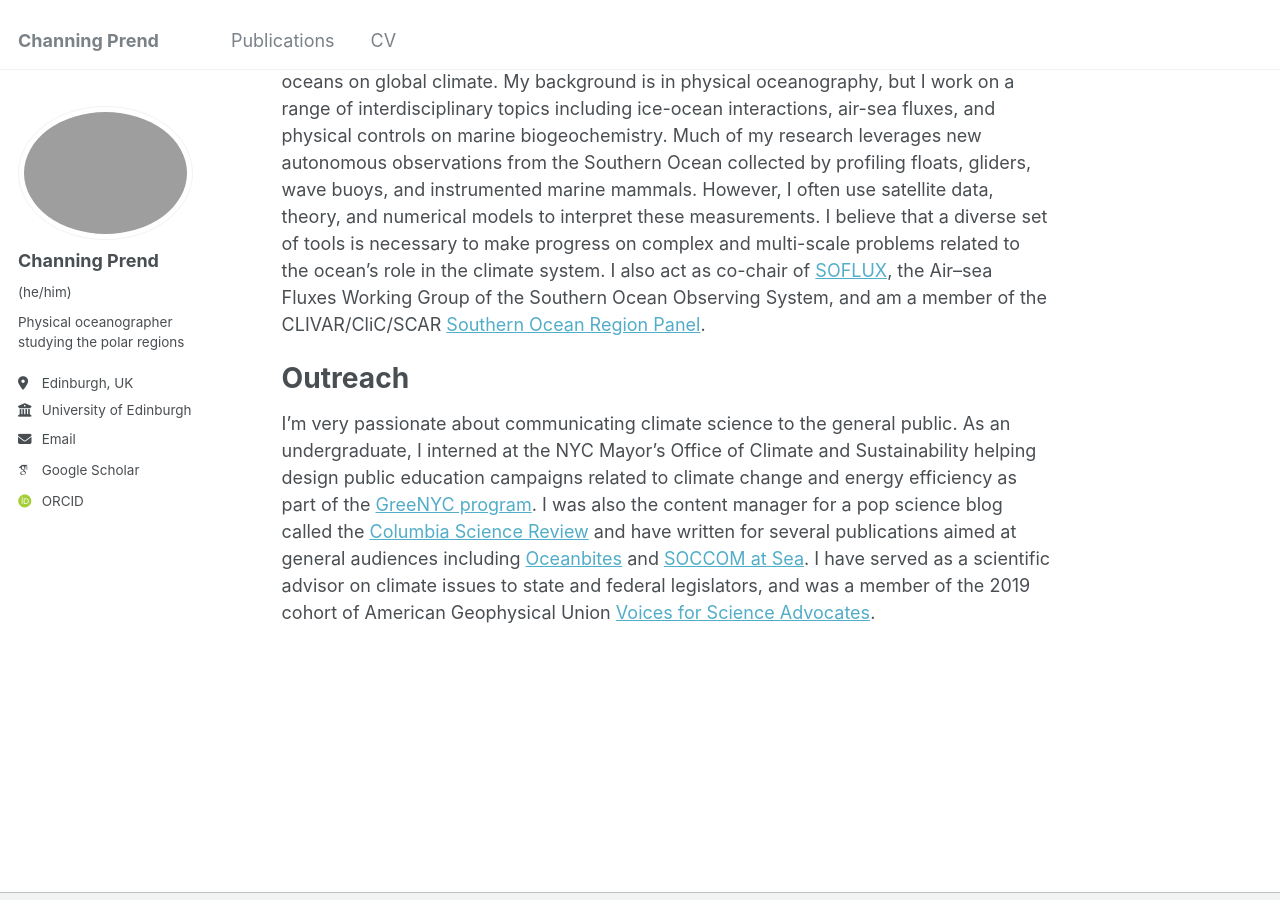
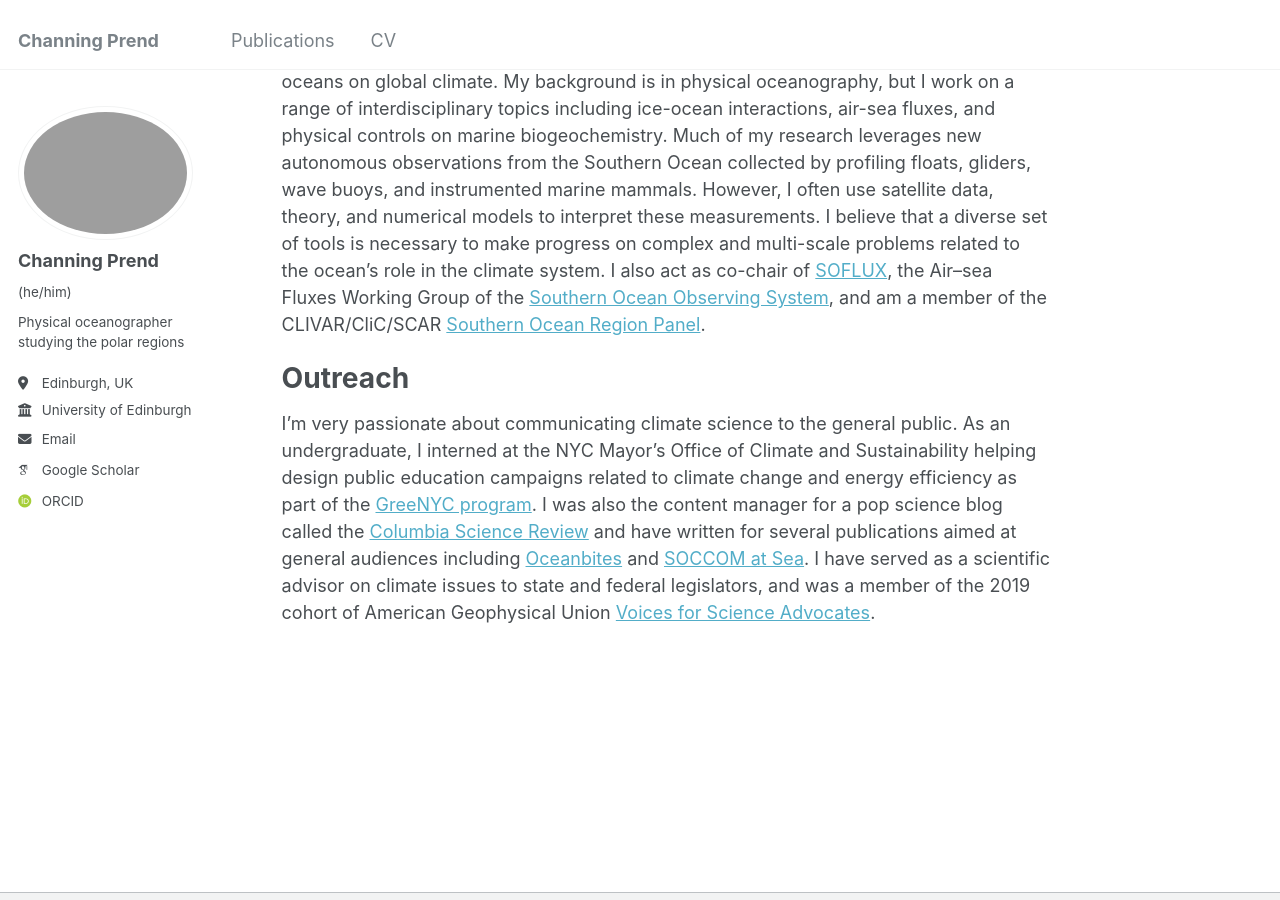
Before and after one commit to cprend/cprend.github.io, a Jekyll site: the page built from _pages/about.md, in a window 1280 px wide and 900 px high, scrolled down 394 px. Built offline with Jekyll 4.4.1, drawn with Linux system fonts in a browser that asks for light colours; some web fonts are replaced; some of the changed lines change nothing that is shown.

Commit message:
Update about.md

```diff
--- a/_pages/about.md
+++ b/_pages/about.md
@@ -11,7 +11,7 @@
 
 Research interests
 ======
-The goal of my research, broadly speaking, is to understand the impact of the polar oceans on global climate. My background is in physical oceanography, but I work on a range of interdisciplinary topics including ice-ocean interactions, air-sea fluxes, and physical controls on marine biogeochemistry. Much of my research leverages new autonomous observations from the Southern Ocean collected by profiling floats, gliders, wave buoys, and instrumented marine mammals. However, I often use satellite data, theory, and numerical models to interpret these measurements. I believe that a diverse set of tools is necessary to make progress on complex and multi-scale problems related to the ocean's role in the climate system. I also act as co-chair of [SOFLUX](https://soos.aq/activities/cwg/soflux), the Air--sea Fluxes Working Group of the Southern Ocean Observing System, and am a member of the CLIVAR/CliC/SCAR [Southern Ocean Region Panel](https://www.clivar.org/clivar-panels/southern).
+The goal of my research, broadly speaking, is to understand the impact of the polar oceans on global climate. My background is in physical oceanography, but I work on a range of interdisciplinary topics including ice-ocean interactions, air-sea fluxes, and physical controls on marine biogeochemistry. Much of my research leverages new autonomous observations from the Southern Ocean collected by profiling floats, gliders, wave buoys, and instrumented marine mammals. However, I often use satellite data, theory, and numerical models to interpret these measurements. I believe that a diverse set of tools is necessary to make progress on complex and multi-scale problems related to the ocean's role in the climate system. I also act as co-chair of [SOFLUX](https://soos.aq/activities/cwg/soflux), the Air--sea Fluxes Working Group of the [Southern Ocean Observing System](https://soos.aq/), and am a member of the CLIVAR/CliC/SCAR [Southern Ocean Region Panel](https://www.clivar.org/clivar-panels/southern).
 
 Outreach
 ======
```
